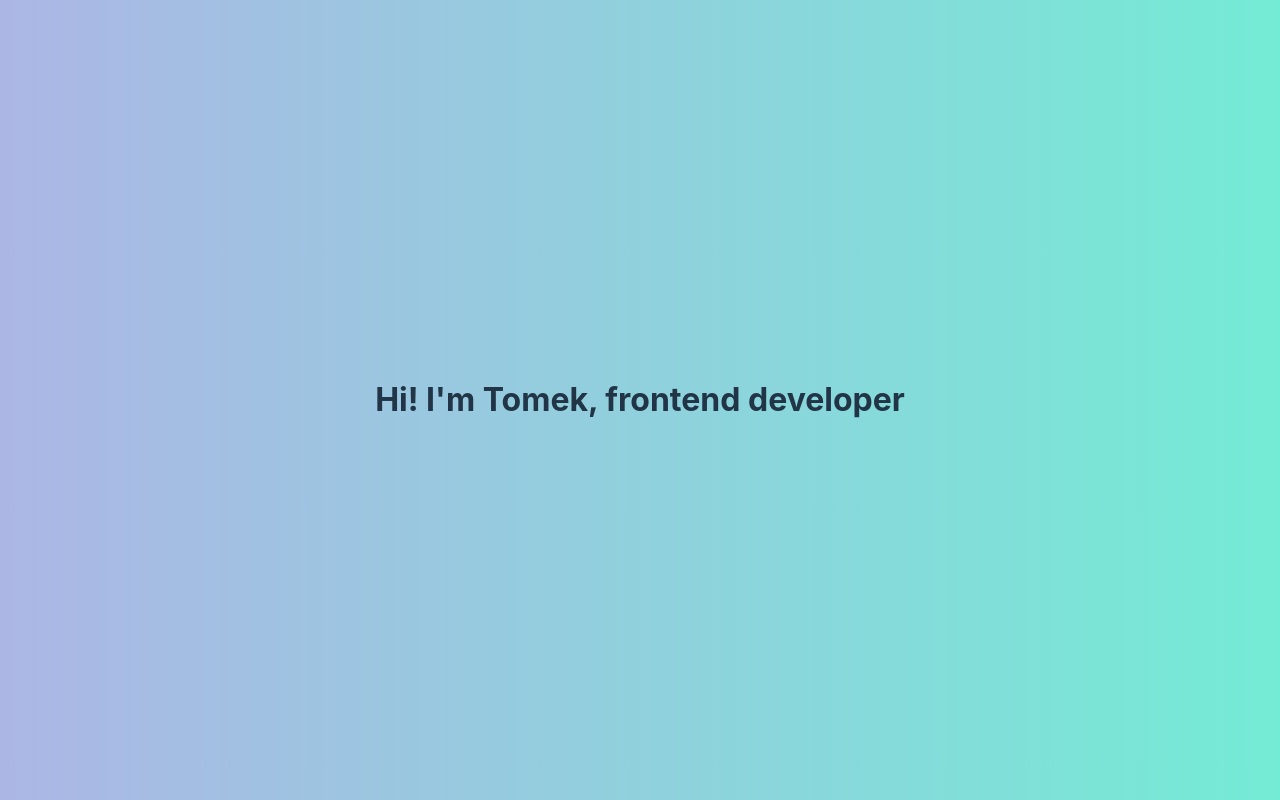
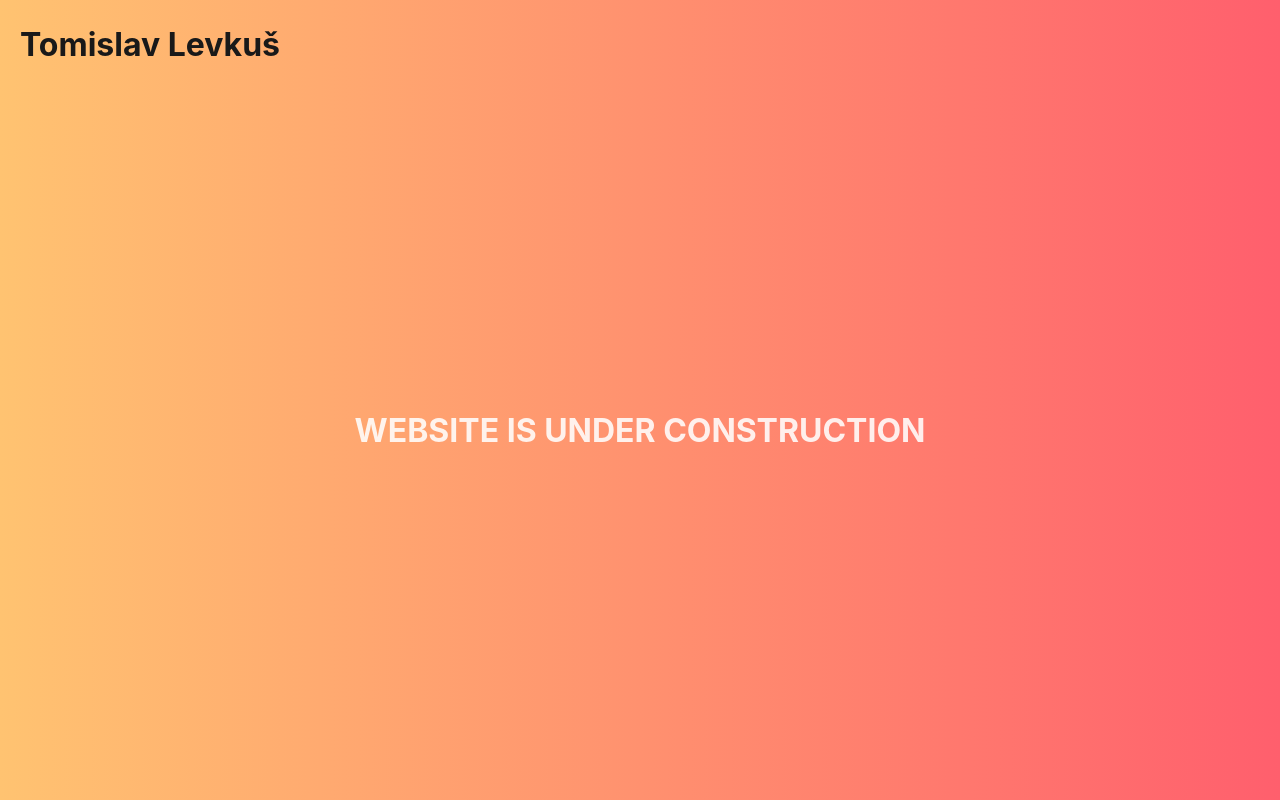
Before and after one commit to tomile247/me, a Vue app: page / in a window 1280 px wide. Built offline with nearby package versions, Linux system fonts and the light colour scheme.

Commit message:
Website under construction

```diff
--- a/src/App.vue
+++ b/src/App.vue
@@ -1,9 +1,12 @@
 <script setup lang="ts">
-import Home from './components/Home.vue';
+import Header from './components/Header.vue';
 </script>
 
 <template>
-  <Home msg="Hi! I'm Tomek, frontend developer" />
+  <Header></Header>
+  <main>
+    <h1>WEBSITE IS UNDER CONSTRUCTION</h1>
+  </main>
 </template>
 
 <style scoped>
--- /dev/null
+++ b/src/components/Header.vue
@@ -0,0 +1,32 @@
+<script setup lang="ts">
+
+</script>
+
+<template>
+    <header>
+        <h1>Tomislav Levkuš</h1>
+    </header>
+</template>
+
+<style>
+    header {
+        display: flex;
+        justify-content: space-between;
+        align-items: center;
+        padding: 0 20px;
+
+    }
+
+    header nav {
+
+    }
+
+    header ul {
+        list-style: none;
+        display: flex;
+        flex-direction: row;
+        align-items: center;
+        column-gap: 20px;
+        justify-content: space-between;
+    }
+</style>
--- a/src/style.css
+++ b/src/style.css
@@ -5,10 +5,9 @@
 
   color-scheme: light dark;
   color: rgba(255, 255, 255, 0.87);
-  background: #74ebd5;  /* fallback for old browsers */
-  background: -webkit-linear-gradient(to right, #ACB6E5, #74ebd5);  /* Chrome 10-25, Safari 5.1-6 */
-  background: linear-gradient(to right, #ACB6E5, #74ebd5); /* W3C, IE 10+/ Edge, Firefox 16+, Chrome 26+, Opera 12+, Safari 7+ */
-
+  background: #FF5F6D;  /* fallback for old browsers */
+  background: -webkit-linear-gradient(to right, #FFC371, #FF5F6D);  /* Chrome 10-25, Safari 5.1-6 */
+  background: linear-gradient(to right, #FFC371, #FF5F6D); /* W3C, IE 10+/ Edge, Firefox 16+, Chrome 26+, Opera 12+, Safari 7+ */
 
   font-synthesis: none;
   text-rendering: optimizeLegibility;
@@ -17,39 +16,18 @@
   -webkit-text-size-adjust: 100%;
 }
 
-a {
-  font-weight: 500;
-  color: #646cff;
-  text-decoration: inherit;
+header {
+  color: #191919;
 }
-a:hover {
-  color: #535bf2;
+
+main {
+  display: flex;
+  justify-content: center;
+  height: 85vh;
+  align-items: center;
 }
 
 body {
   margin: 0;
-  display: flex;
-  place-items: center;
-  min-width: 320px;
   min-height: 100vh;
 }
-
-#app {
-  max-width: 1280px;
-  margin: 0 auto;
-  padding: 2rem;
-  text-align: center;
-}
-
-@media (prefers-color-scheme: light) {
-  :root {
-    color: #213547;
-    background-color: #ffffff;
-  }
-  a:hover {
-    color: #747bff;
-  }
-  button {
-    background-color: #f9f9f9;
-  }
-}
```
